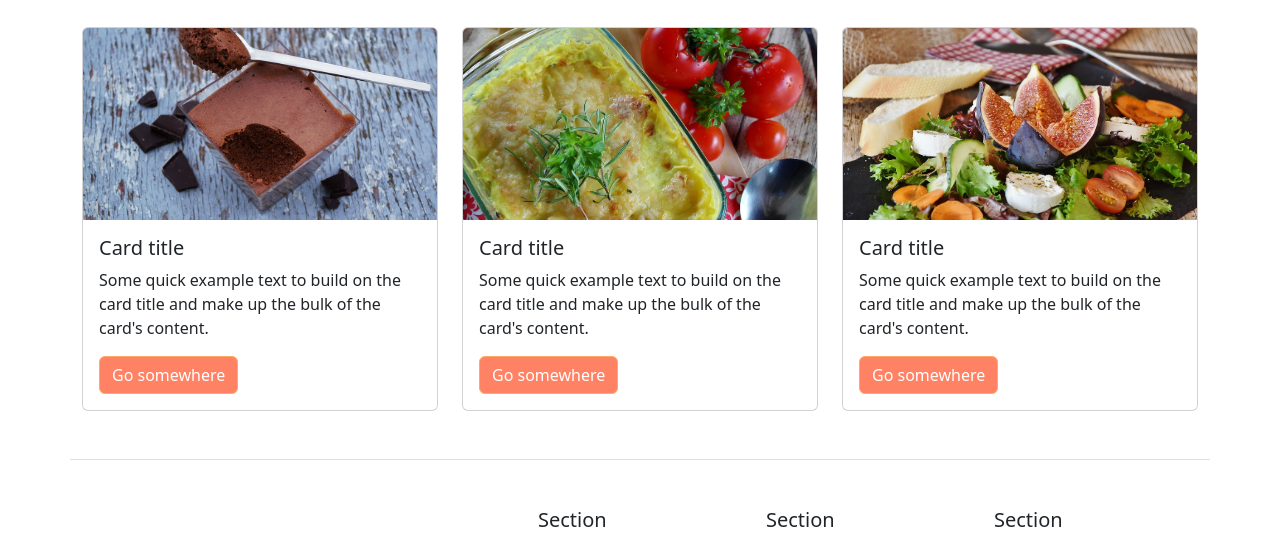
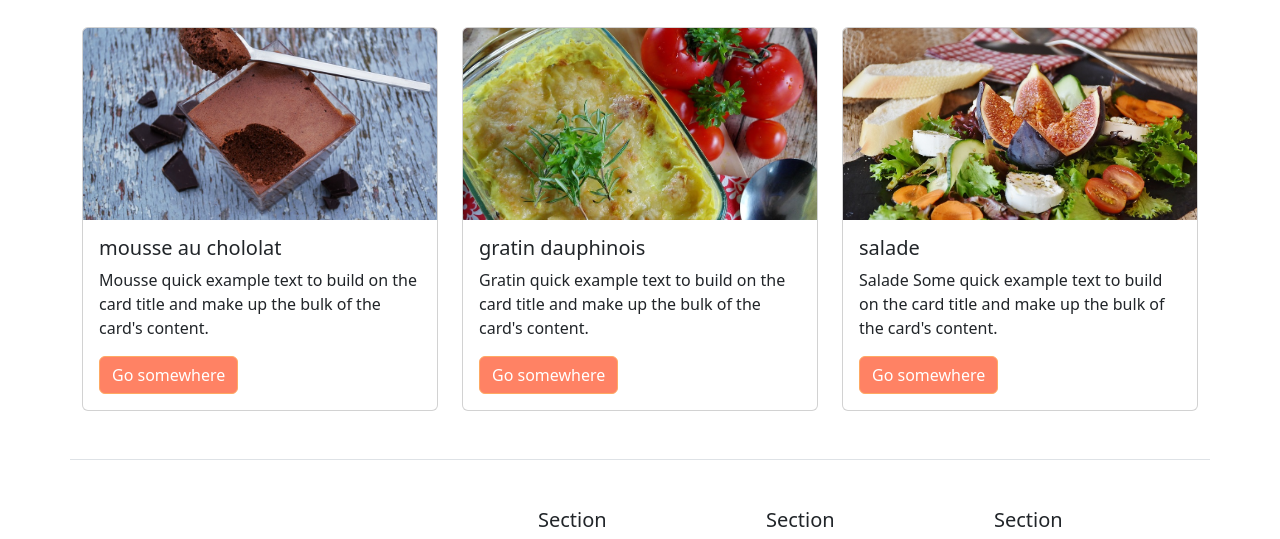
Before and after one commit to ando83/recette-cuisine-php, a PHP site: page / in a window 1280 px wide. Shown: the part 706-1245 px from the top of the page. Run offline with PHP 8.4, Linux system fonts and the light colour scheme.

Commit message:
mise en place index.php

```diff
--- a/index.php
+++ b/index.php
@@ -1,41 +1,17 @@
-<!DOCTYPE html>
-<html lang="fr">
+<?php
+  $recipes = [
+    ['title'=> 'mousse au chololat', 'description'=>'Mousse quick example text to build on the card title and make up the bulk of the card\'s content.', 'image'=>'1-chocolate-au-mousse.jpg'],
+    ['title'=> 'gratin dauphinois', 'description'=>'Gratin quick example text to build on the card title and make up the bulk of the card\'s content.', 'image'=>'2-gratin-dauphinois.jpg'],
+    ['title'=> 'salade', 'description'=>'Salade Some quick example text to build on the card title and make up the bulk of the card\'s content.', 'image'=>'3-salade.jpg'],
+  ];
 
-<head>
-  <meta charset="UTF-8">
-  <meta name="viewport" content="width=device-width, initial-scale=1.0">
-  <link href="https://cdn.jsdelivr.net/npm/bootstrap@5.3.2/dist/css/bootstrap.min.css" rel="stylesheet"
-    integrity="sha384-T3c6CoIi6uLrA9TneNEoa7RxnatzjcDSCmG1MXxSR1GAsXEV/Dwwykc2MPK8M2HN" crossorigin="anonymous">
-  <link rel="stylesheet" href="assets/css/override-bootstrap.css">
-  <link rel="styleshet" href="assets/css/style.css">
-  <title>Cuisinella</title>
-</head>
+  define('_RECIPES_IMG_PATH_', 'uploads/recipes/');
 
-<body>
-  <div class="container">
-    <header
-      class="d-flex flex-wrap align-items-center justify-content-center justify-content-md-between py-3 mb-4 border-bottom">
-      <div class="col-md-3 mb-2 mb-md-0">
-        <a href="index.php" class="d-inline-flex link-body-emphasis text-decoration-none">
-          <img src="assets/images/logo-cuisinea-horizontal.jpg" alt="Logo cuisinea" width="250">
-          <use xlink:href="#bootstrap"></use>
-          </svg>
-        </a>
-      </div>
+  include_once('templates/header.php');
+ ?>
 
-      <ul class="nav col-12 col-md-auto mb-2 justify-content-center mb-md-0">
-        <li><a href="#" class="nav-link px-2 link-secondary">Home</a></li>
-        <li><a href="#" class="nav-link px-2">Features</a></li>
-        <li><a href="#" class="nav-link px-2">Pricing</a></li>
-        <li><a href="#" class="nav-link px-2">FAQs</a></li>
-        <li><a href="#" class="nav-link px-2">About</a></li>
-      </ul>
 
-      <div class="col-md-3 text-end">
-        <button type="button" class="btn btn-outline-primary me-2">Login</button>
-        <button type="button" class="btn btn-primary">Sign-up</button>
-      </div>
-    </header>
+
 
 
     <div class="container col-xxl-8 px-4 py-5">
@@ -60,96 +36,24 @@
 
     <div class="row">
 
-      <div class="col-md-4">
+    <?php
+      foreach ($recipes as $key => $recipe) { ?>
+        <div class="col-md-4">
         <div class="card">
-          <img src="uploads/recipes/1-chocolate-au-mousse.jpg" class="card-img-top" alt="...">
+          <img src="<?=_RECIPES_IMG_PATH_.$recipe['image']; ?>" class="card-img-top" alt="...">
           <div class="card-body">
-            <h5 class="card-title">Card title</h5>
-            <p class="card-text">Some quick example text to build on the card title and make up the bulk of the card's
-              content.</p>
+            <h5 class="card-title"><?=$recipe['title']; ?></h5>
+            <p class="card-text"><?=$recipe['description']; ?></p>
             <a href="#" class="btn btn-primary">Go somewhere</a>
           </div>
         </div>
       </div>
+      <?php } ?>
 
-      <div class="col-md-4">
-        <div class="card">
-          <img src="uploads/recipes/2-gratin-dauphinois.jpg" class="card-img-top" alt="...">
-          <div class="card-body">
-            <h5 class="card-title">Card title</h5>
-            <p class="card-text">Some quick example text to build on the card title and make up the bulk of the card's
-              content.</p>
-            <a href="#" class="btn btn-primary">Go somewhere</a>
-          </div>
-        </div>
-      </div>
-
-      <div class="col-md-4">
-        <div class="card">
-          <img src="uploads/recipes/3-salade.jpg" class="card-img-top" alt="...">
-          <div class="card-body">
-            <h5 class="card-title">Card title</h5>
-            <p class="card-text">Some quick example text to build on the card title and make up the bulk of the card's
-              content.</p>
-            <a href="#" class="btn btn-primary">Go somewhere</a>
-          </div>
-        </div>
-      </div>
 
     </div>
 
-    <footer class="row row-cols-1 row-cols-sm-2 row-cols-md-5 py-5 my-5 border-top">
-      <div class="col mb-3">
-        <a href="/" class="d-flex align-items-center mb-3 link-body-emphasis text-decoration-none">
-          <svg class="bi me-2" width="40" height="32">
-            <use xlink:href="#bootstrap"></use>
-          </svg>
-        </a>
-        <p class="text-body-secondary">© 2023</p>
-      </div>
+    <?php
 
-      <div class="col mb-3">
-
-      </div>
-
-      <div class="col mb-3">
-        <h5>Section</h5>
-        <ul class="nav flex-column">
-          <li class="nav-item mb-2"><a href="#" class="nav-link p-0 text-body-secondary">Home</a></li>
-          <li class="nav-item mb-2"><a href="#" class="nav-link p-0 text-body-secondary">Features</a></li>
-          <li class="nav-item mb-2"><a href="#" class="nav-link p-0 text-body-secondary">Pricing</a></li>
-          <li class="nav-item mb-2"><a href="#" class="nav-link p-0 text-body-secondary">FAQs</a></li>
-          <li class="nav-item mb-2"><a href="#" class="nav-link p-0 text-body-secondary">About</a></li>
-        </ul>
-      </div>
-
-      <div class="col mb-3">
-        <h5>Section</h5>
-        <ul class="nav flex-column">
-          <li class="nav-item mb-2"><a href="#" class="nav-link p-0 text-body-secondary">Home</a></li>
-          <li class="nav-item mb-2"><a href="#" class="nav-link p-0 text-body-secondary">Features</a></li>
-          <li class="nav-item mb-2"><a href="#" class="nav-link p-0 text-body-secondary">Pricing</a></li>
-          <li class="nav-item mb-2"><a href="#" class="nav-link p-0 text-body-secondary">FAQs</a></li>
-          <li class="nav-item mb-2"><a href="#" class="nav-link p-0 text-body-secondary">About</a></li>
-        </ul>
-      </div>
-
-      <div class="col mb-3">
-        <h5>Section</h5>
-        <ul class="nav flex-column">
-          <li class="nav-item mb-2"><a href="#" class="nav-link p-0 text-body-secondary">Home</a></li>
-          <li class="nav-item mb-2"><a href="#" class="nav-link p-0 text-body-secondary">Features</a></li>
-          <li class="nav-item mb-2"><a href="#" class="nav-link p-0 text-body-secondary">Pricing</a></li>
-          <li class="nav-item mb-2"><a href="#" class="nav-link p-0 text-body-secondary">FAQs</a></li>
-          <li class="nav-item mb-2"><a href="#" class="nav-link p-0 text-body-secondary">About</a></li>
-        </ul>
-      </div>
-    </footer>
-  </div>
-
-  <script src="https://cdn.jsdelivr.net/npm/bootstrap@5.3.2/dist/js/bootstrap.bundle.min.js"
-    integrity="sha384-C6RzsynM9kWDrMNeT87bh95OGNyZPhcTNXj1NW7RuBCsyN/o0jlpcV8Qyq46cDfL" crossorigin="anonymous">
-  </script>
-</body>
-
-</html>
+    include_once('templates/footer.php');
+    ?>
--- /dev/null
+++ b/templates/header.php
@@ -0,0 +1,39 @@
+<!DOCTYPE html>
+<html lang="fr">
+
+<head>
+  <meta charset="UTF-8">
+  <meta name="viewport" content="width=device-width, initial-scale=1.0">
+  <link href="https://cdn.jsdelivr.net/npm/bootstrap@5.3.2/dist/css/bootstrap.min.css" rel="stylesheet"
+    integrity="sha384-T3c6CoIi6uLrA9TneNEoa7RxnatzjcDSCmG1MXxSR1GAsXEV/Dwwykc2MPK8M2HN" crossorigin="anonymous">
+  <link rel="stylesheet" href="assets/css/override-bootstrap.css">
+  <link rel="styleshet" href="assets/css/style.css">
+  <title>Cuisinella</title>
+</head>
+
+<body>
+
+  <div class="container">
+    <header
+      class="d-flex flex-wrap align-items-center justify-content-center justify-content-md-between py-3 mb-4 border-bottom">
+      <div class="col-md-3 mb-2 mb-md-0">
+        <a href="index.php" class="d-inline-flex link-body-emphasis text-decoration-none">
+          <img src="assets/images/logo-cuisinea-horizontal.jpg" alt="Logo cuisinea" width="250">
+          <use xlink:href="#bootstrap"></use>
+          </svg>
+        </a>
+      </div>
+
+      <ul class="nav col-12 col-md-auto mb-2 justify-content-center mb-md-0">
+        <li><a href="#" class="nav-link px-2 link-secondary">Home</a></li>
+        <li><a href="#" class="nav-link px-2">Features</a></li>
+        <li><a href="#" class="nav-link px-2">Pricing</a></li>
+        <li><a href="#" class="nav-link px-2">FAQs</a></li>
+        <li><a href="#" class="nav-link px-2">About</a></li>
+      </ul>
+
+      <div class="col-md-3 text-end">
+        <button type="button" class="btn btn-outline-primary me-2">Login</button>
+        <button type="button" class="btn btn-primary">Sign-up</button>
+      </div>
+    </header>
```
Also changed, not shown: templates/footer.php (added, +55 -0 lines).
